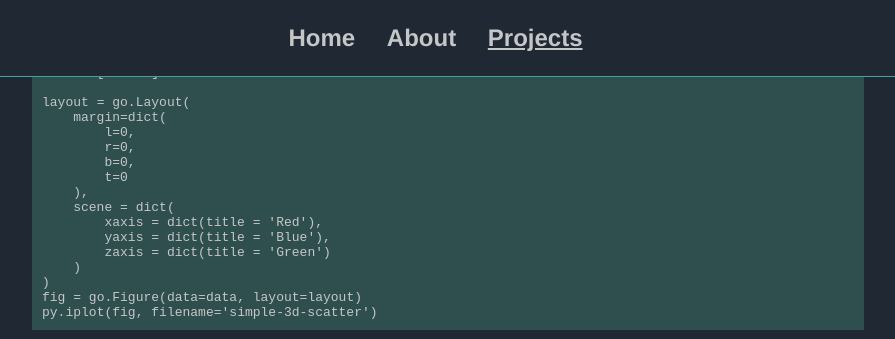
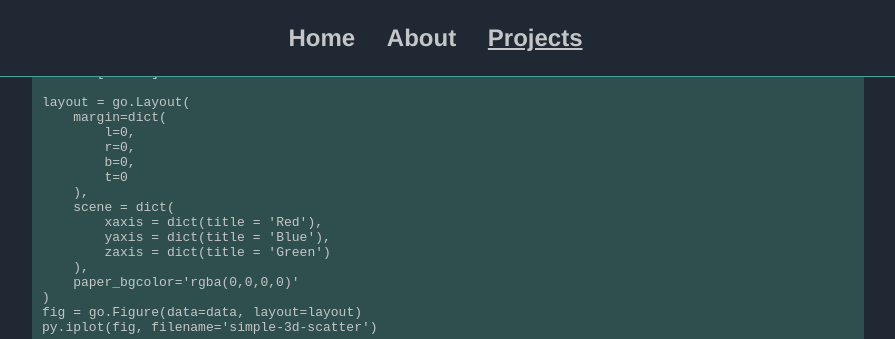
Before and after one commit to clfkenny/clfkenny.github.io, a Jekyll site: the page built from projects/pokemon_classifier/index.md, in a window 1280 px wide and 900 px high, scrolled down 3856 px, cut to the strip 0-339 px from the top of the window. Shown: the whole strip, without its empty margins (192-1087 px from the left). Built offline with Jekyll 4.4.1, drawn with Linux system fonts in a browser that asks for light colours; some of the changed text lies outside the part shown.

Commit message:
Update index.md

```diff
--- a/projects/pokemon_classifier/index.md
+++ b/projects/pokemon_classifier/index.md
@@ -274,7 +274,8 @@ layout = go.Layout(
         xaxis = dict(title = 'Red'),
         yaxis = dict(title = 'Blue'),
         zaxis = dict(title = 'Green')
-    )
+    ),
+    paper_bgcolor='rgba(0,0,0,0)'
 )
 fig = go.Figure(data=data, layout=layout)
 py.iplot(fig, filename='simple-3d-scatter')
@@ -345,7 +346,8 @@ layout = go.Layout(
         xaxis = dict(title = 'Red'),
         yaxis = dict(title = 'Blue'),
         zaxis = dict(title = 'Green')
-    )
+    ),
+    paper_bgcolor='rgba(0,0,0,0)'
 )
 fig = go.Figure(data=data2, layout=layout)
 py.iplot(fig, filename='simple-3d-scatter')
```
